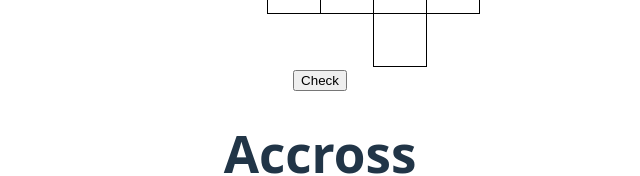
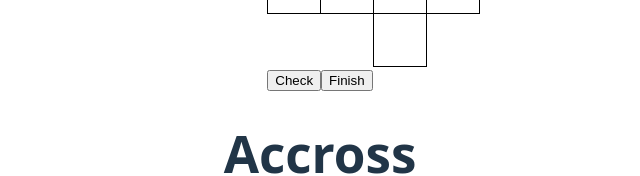
Before and after one commit to BUsuper/crossword-project, a React (Vite) app: page / in a window 1280 px wide. Shown: the part 390-566 px from the top of the page, without its empty margins (320-960 px from the left). Built offline with nearby package versions, Linux system fonts and the light colour scheme.

Commit message:
Implement the finish crossword button

```diff
--- a/src/components/ButtonsSection/ButtonsSection.jsx
+++ b/src/components/ButtonsSection/ButtonsSection.jsx
@@ -1,14 +1,20 @@
 import { useDispatch, useSelector } from "react-redux";
-import { setIsChecking } from "../../slices/statusesSlice";
-import { selectIsChecking } from "../../slices/statusesSelectors";
+import { setIsChecking, setIsFinished } from "../../slices/statusesSlice";
+import { selectIsChecking, selectIsFinished } from "../../slices/statusesSelectors";
 
 export function ButtonsSection() {
     const dispatch = useDispatch();
     const isChecking = useSelector(selectIsChecking);
+    const isFinished = useSelector(selectIsFinished);
 
     // Toggles checking mode
     const toggleCheck = () => {
         dispatch(setIsChecking(!isChecking));
+    }
+
+    const finishCrossword = () => {
+        dispatch(setIsChecking(true));
+        dispatch(setIsFinished(true));
     }
 
     // It says "Change answers" because editing is disabled (in CrosswordCell) in checking mode
@@ -17,6 +23,14 @@ export function ButtonsSection() {
             type="button"
             onClick={toggleCheck}
             value={isChecking ? "Change answers" : "Check"}
+            disabled={isFinished}
+        >
+        </input>
+        <input
+            type="button"
+            onClick={finishCrossword}
+            value={"Finish"}
+            disabled={isFinished}
         >
         </input>
     </div>
```
